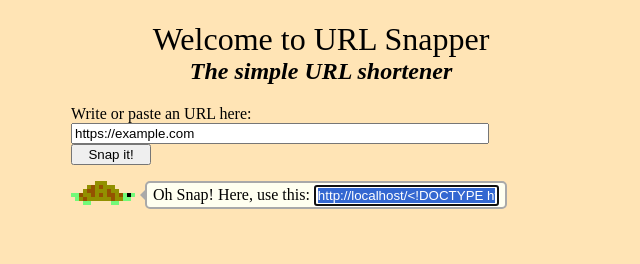
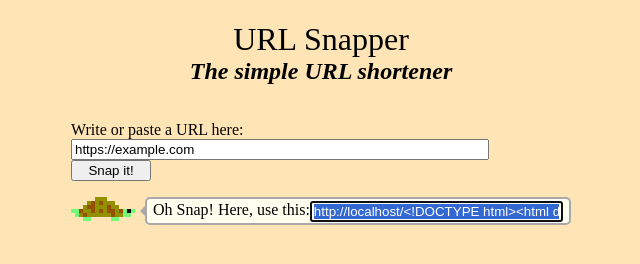
Before and after one commit to LauriPullinen/url-snapper, a website: page public/index.html in a window 1280 px wide. Both pictures are taken after typing "https://example.com" into the empty fields and a click on the input "Snap it!". Shown: the whole page, without its empty margins (319-959 px from the left). Drawn offline with nearby package versions, Linux system fonts and the light colour scheme.

Commit message:
tuned the interface, documentation

```diff
--- a/public/css/style.css
+++ b/public/css/style.css
@@ -21,6 +21,7 @@ h1 {
 h2 {
 	font-style: italic;
 	margin-top: 0;
+	margin-bottom: 1.5em;
 }
 
 input {
@@ -43,11 +44,12 @@ input[type=submit] {
 	text-align: center;
 }
 
-#short-url-container > * {
+#short-url-container > img {
 	float: left;
 }
 
 .arrow-left {
+	float: left;
 	display: inline-block;
 	box-sizing: border-box;
 	width: 10px;
@@ -58,10 +60,16 @@ input[type=submit] {
 	border-right: 5px solid darkgray;
 }
 
-.speech-bubble {
+#speech-bubble {
+	margin-left: 74px;
+	text-align: left;
 	border: 2px solid darkgray;
 	border-radius: 5px;
 	padding: 2px 6px;
 	height: 20px;
 	background-color: ivory;
 }
+
+#text-container {
+	float: left;
+}
--- a/public/index.html
+++ b/public/index.html
@@ -10,22 +10,23 @@
 	</head>
 	<body>
 		<div class="container">
-			<h1>Welcome to URL Snapper</h1>
+			<h1>URL Snapper</h1>
 			<h2>The simple URL shortener</h2>
 
 			<form action="/" method="POST">
-				<label>Write or paste an URL here:
+				<label>Write or paste a URL here:
 					<input type="url" name="link" required>
 				</label>
 				<input type="submit" value="Snap it!">
 			</form>
 
-			<div id="short-url-container" title="Right-click the link and select Copy link address. You can check the link's target by clicking it!">
+			<div id="short-url-container">
 				<img src="/turtle-64.png">
 				<div class="arrow-left"></div>
-				<span class="speech-bubble">
-					Oh Snap! Here, use this: <input type="text">
-				</span>
+				<div id="speech-bubble">
+					<div id="text-container">Oh Snap! Here, use this:</div>
+					<input type="text">
+				</div>
 			</div>
 		</div>
 
--- a/public/js/urlsubmitter.js
+++ b/public/js/urlsubmitter.js
@@ -1,19 +1,30 @@
 $(document).ready(function() {
-	$("form").submit(function() {
+	// Instead of submitting the form really, get the id with AJAX, then
+	// display it to the user nicely.
+	$("form").submit(function(event) {
 		var formData = $(this).serialize();
 		$.ajax({
 			url: "/",
 			method: "POST",
 			data: formData,
 			success: function(data) {
-				$("#short-url-container input").val(window.location.protocol +
+				var container = $("#short-url-container");
+				var urlInput = container.find("input");
+				// Set input value to the new shortened URL
+				urlInput.val(window.location.protocol +
 					"//" + window.location.host + "/" + data);
-				$("#short-url-container").show();
-				$("#short-url-container input").select();
+				// Show the container (widths don't work for display:none)
+				container.show();
+				// Set the input width to the correct value
+				var available = container.find("#speech-bubble").width();
+				var text = container.find("#text-container").width();
+				urlInput.outerWidth(available - text);
+				// Select the input for easy copying
+				urlInput.select();
 			},
 			error: function() {
 			}
 		});
-		return false;
+		event.preventDefault();
 	});
 });
```
